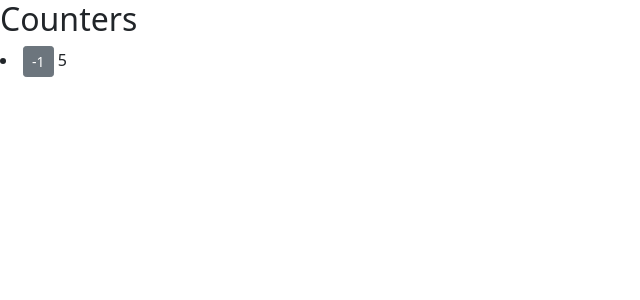
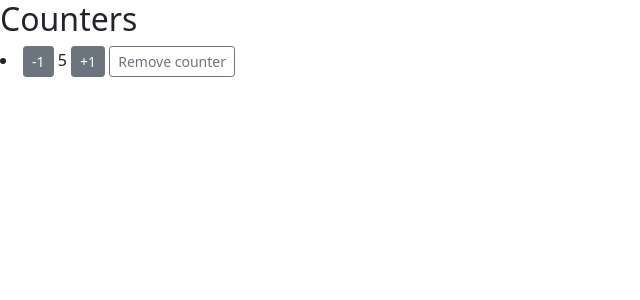
Before and after one commit to KamilleJS/fe10-my-own-counters, a React (Create React App) app: page / in a window 1280 px wide. Shown: the top 300 px of the page, without its empty margins (0-640 px from the left). Built offline with nearby package versions, Linux system fonts and the light colour scheme.

Commit message:
buttons, reactstrap

```diff
--- a/src/App.js
+++ b/src/App.js
@@ -1,5 +1,5 @@
 import {useState} from 'react';
-import 'bootstrap/dist/css/bootstrap.css';
+import 'bootstrap/dist/css/bootstrap.css'
 import { Button } from 'reactstrap';
 
 const initialCount = [
@@ -18,6 +18,10 @@ function App() {
         <Button color="secondary" size="sm">-1</Button>
         {' '}
         {el.value}
+        {' '}
+        <Button color="secondary" size="sm">+1</Button>
+        {' '}
+        <Button outline color="secondary" size="sm">Remove counter</Button>
       </li>)}
     </div>
   );
```
